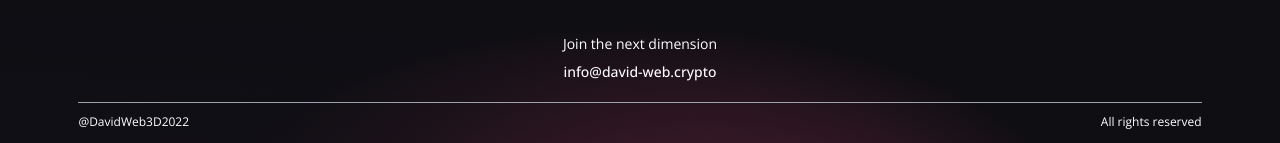
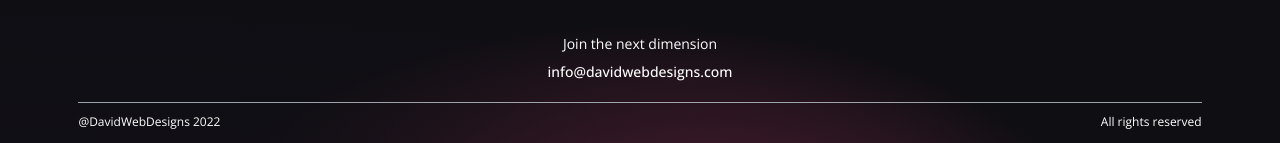
Before and after one commit to DavidWebDesigns/firstcryptoapp, a React (Vite) app in the folder client/: page / in a window 1280 px wide. Shown: the part 2458-2601 px from the top of the page. Built offline with nearby package versions, Linux system fonts and the light colour scheme; no server answers.

Commit message:
saving kyrpt

```diff
--- a/client/src/components/Footer.jsx
+++ b/client/src/components/Footer.jsx
@@ -18,13 +18,13 @@
 
     <div className="flex justify-center items-center flex-col mt-5">
       <p className="text-white text-sm text-center">Join the next dimension</p>
-      <p className="text-white text-sm text-center font-medium mt-2">info@david-web.crypto</p>
+      <p className="text-white text-sm text-center font-medium mt-2">info@davidwebdesigns.com</p>
     </div>
 
     <div className="sm:w-[90%] w-full h-[0.25px] bg-gray-400 mt-5 " />
 
     <div className="sm:w-[90%] w-full flex justify-between items-center mt-3">
-      <p className="text-white text-left text-xs">@DavidWeb3D2022</p>
+      <p className="text-white text-left text-xs">@DavidWebDesigns 2022</p>
       <p className="text-white text-right text-xs">All rights reserved</p>
     </div>
   </div>
```
